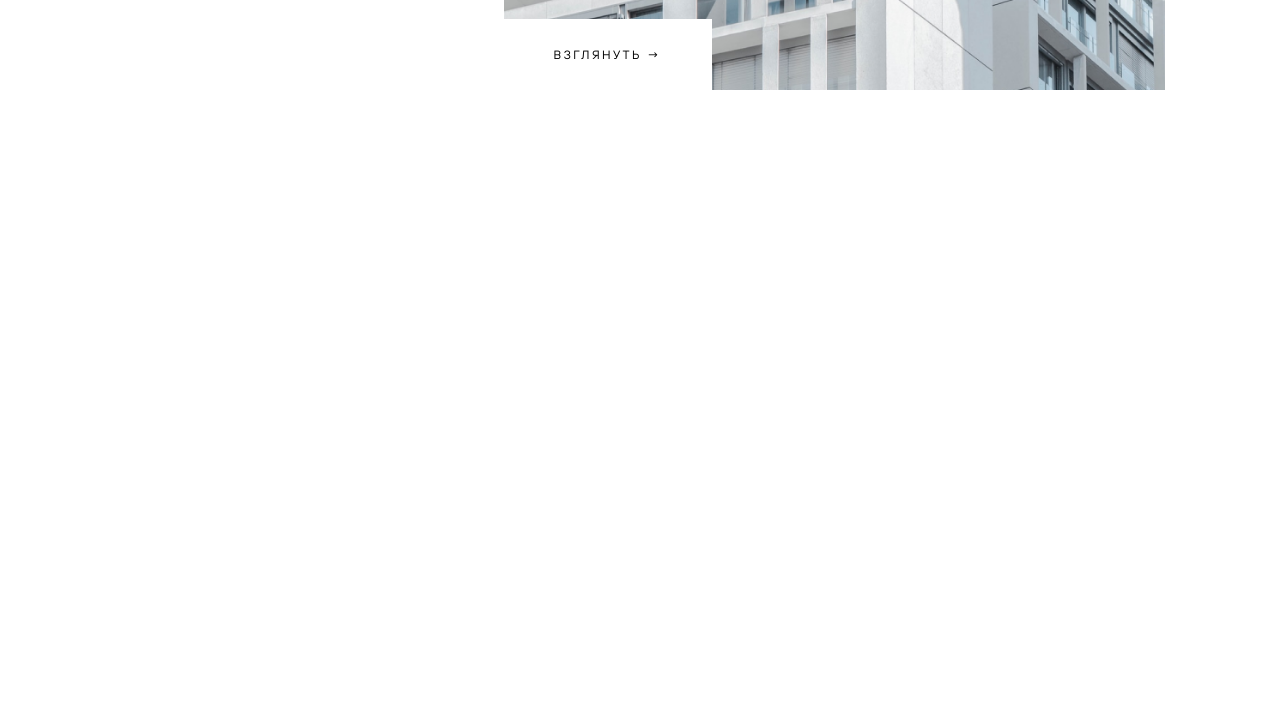
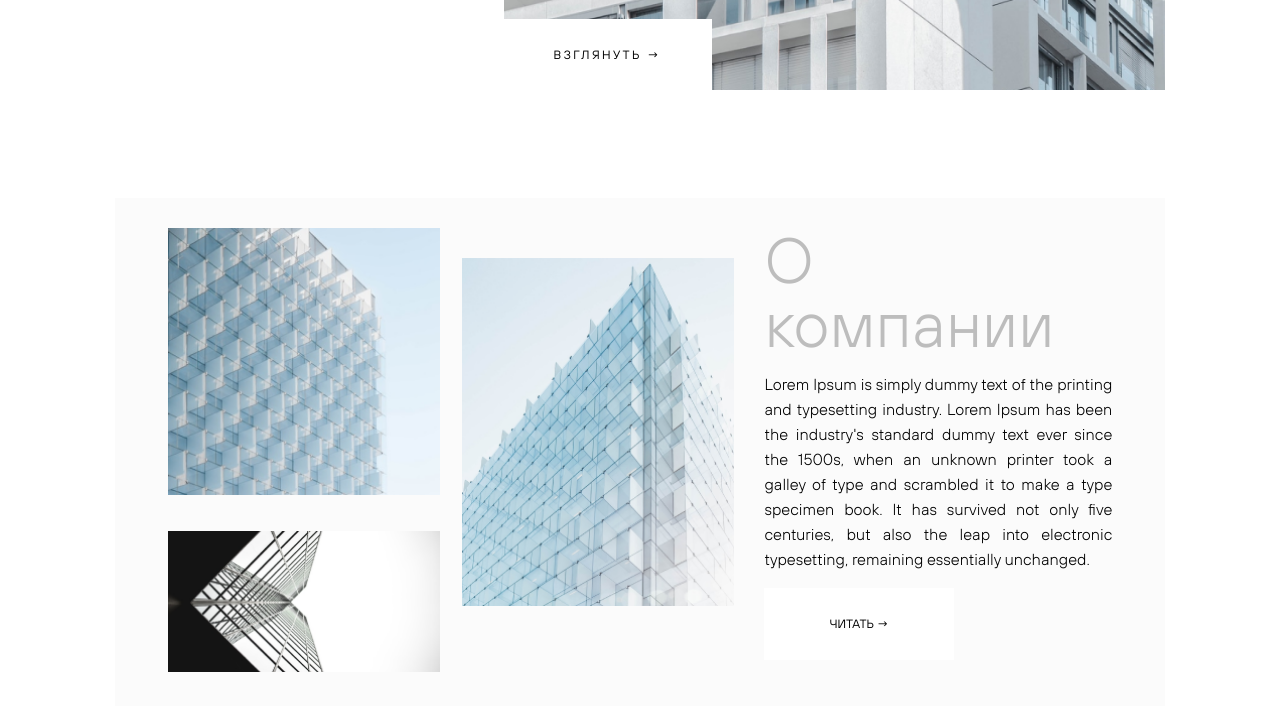
Before and after one commit to tomahawk535/smart-Orange, a website: page src/index.html in a window 1280 px wide. Shown: the part 727-1437 px from the top of the page. Before the commit the page ends 905 px from the top, so only its background shows below. Drawn offline with Linux system fonts and the light colour scheme.

Commit message:
add article 1st section

```diff
--- a/src/index.html
+++ b/src/index.html
@@ -71,6 +71,33 @@
         </div>
 
     </header>
+    <article>
+        <div class="company">
+            <div class="images">
+                <div class="company-img">
+                    <img src="img/about_8.png" alt="img">
+                </div>
+               <div class="company-img second-img">
+                   <img src="img/about_9.png" alt="img">
+               </div>
+                <div class="company-img third-img">
+                    <img src="img/about%2010.png" alt="img">
+                </div>
+            </div>
+            <div class="company-info">
+                <h2 class="company-info-title">
+                    О компании
+                </h2>
+                <p class="company-info-description">
+                    Lorem Ipsum is simply dummy text of the printing and typesetting industry. Lorem Ipsum has been the
+                    industry's standard dummy text ever since the 1500s, when an unknown printer took a galley of type
+                    and scrambled it to make a type specimen book. It has survived not only five centuries, but also the
+                    leap into electronic typesetting, remaining essentially unchanged.
+                </p>
+                <input type="button" value="читать &#x2192" class="company-info-btn">
+            </div>
+        </div>
+    </article>
 
 
    <script src="js/index.min.js"></script>
--- a/src/style/scss/main.scss
+++ b/src/style/scss/main.scss
@@ -55,7 +55,6 @@ nav {
     }
   }
 }
-
 @media all and (min-width:600px) {
   nav {
     .brand {
@@ -63,8 +62,6 @@ nav {
     }
   }
 }
-
-
 @media all and (min-width:1024px) {
   nav {
     padding-right: 18%;
@@ -100,8 +97,6 @@ nav {
     }
   }
 }
-
-
 @media all and (min-width:1200px) {
   nav {
     .brand {
@@ -109,8 +104,6 @@ nav {
     }
   }
 }
-
-
 @media all and (min-width:1800px) {
   nav {
     padding: 32px 34% 32px 25%;
@@ -119,8 +112,6 @@ nav {
     }
   }
 }
-
-
 // navigation style end here
 
 // header style start here
@@ -177,6 +168,8 @@ header {
       background-color: $light-btn-bg;
       &:hover {
         cursor: pointer;
+        background-color:  $dark-btn-bg;
+        color: $sub-text-color;
       }
 
     }
@@ -201,6 +194,8 @@ header {
           margin-right: 10px;
           &:hover {
             cursor: pointer;
+            background-color:  $dark-btn-bg;
+            color: $sub-text-color;
           }
         }
       }
@@ -228,3 +223,105 @@ header {
     padding:24px 25%;
   }
 }
+//header style end here
+
+// article style start here
+article {
+  display: flex;
+  padding: 20px 9% 150px;
+  .company {
+    display: flex;
+    flex-wrap: wrap;
+    background-color:  $sub-bg;
+    padding: 30px 5%;
+    .images {
+      order: 2;
+      flex-basis: 100%;
+      display: flex;
+      flex-wrap: wrap;
+      justify-content: space-between;
+      .company-img {
+        flex-basis: 48%;
+        img {
+          width: 100%;
+        }
+        &:nth-child(2n){
+          margin-top: 30px;
+        }
+        &:last-child {
+          margin-top: -60px;
+        }
+      }
+    }
+    .company-info {
+      order: 1;
+      flex-basis: 100%;
+      margin-bottom: 16px;
+      .company-info-title {
+        font-family: $font;
+        color:  $headers-text-color;
+      }
+      .company-info-description {
+        @include p-medium;
+        text-align: justify;
+        margin: 16px 0;
+      }
+      .company-info-btn {
+        @include btn;
+        background-color:  $light-btn-bg;
+        padding: 30px 65px;
+      }
+    }
+  }
+}
+
+@media all and (min-width:735px){
+  article {
+    .company {
+      .images {
+        .company-img {
+          &:last-child {
+            margin-top: -80px;
+          }
+        }
+      }
+    }
+  }
+}
+@media all and (min-width:1200px) {
+  article {
+    .company {
+      .images {
+        order: 1;
+        flex-basis: 60%;
+      }
+      .company-info {
+        order: 2;
+        flex-basis: 40%;
+        padding-left: 30px;
+        .company-info-title {
+          @include secondary-headers;
+        }
+      }
+      .company-info-btn {
+        &:hover {
+          cursor: pointer;
+          background-color:  $dark-btn-bg;
+          color: $sub-text-color;
+        }
+      }
+    }
+  }
+}
+@media all and (min-width:1800px) {
+  article {
+    padding: 20px 22% 150px;
+   .company {
+     .company-info {
+       .company-info-description {
+         @include p-large;
+       }
+     }
+   }
+  }
+}
```
Also changed, not shown: src/style/style.min.css.
